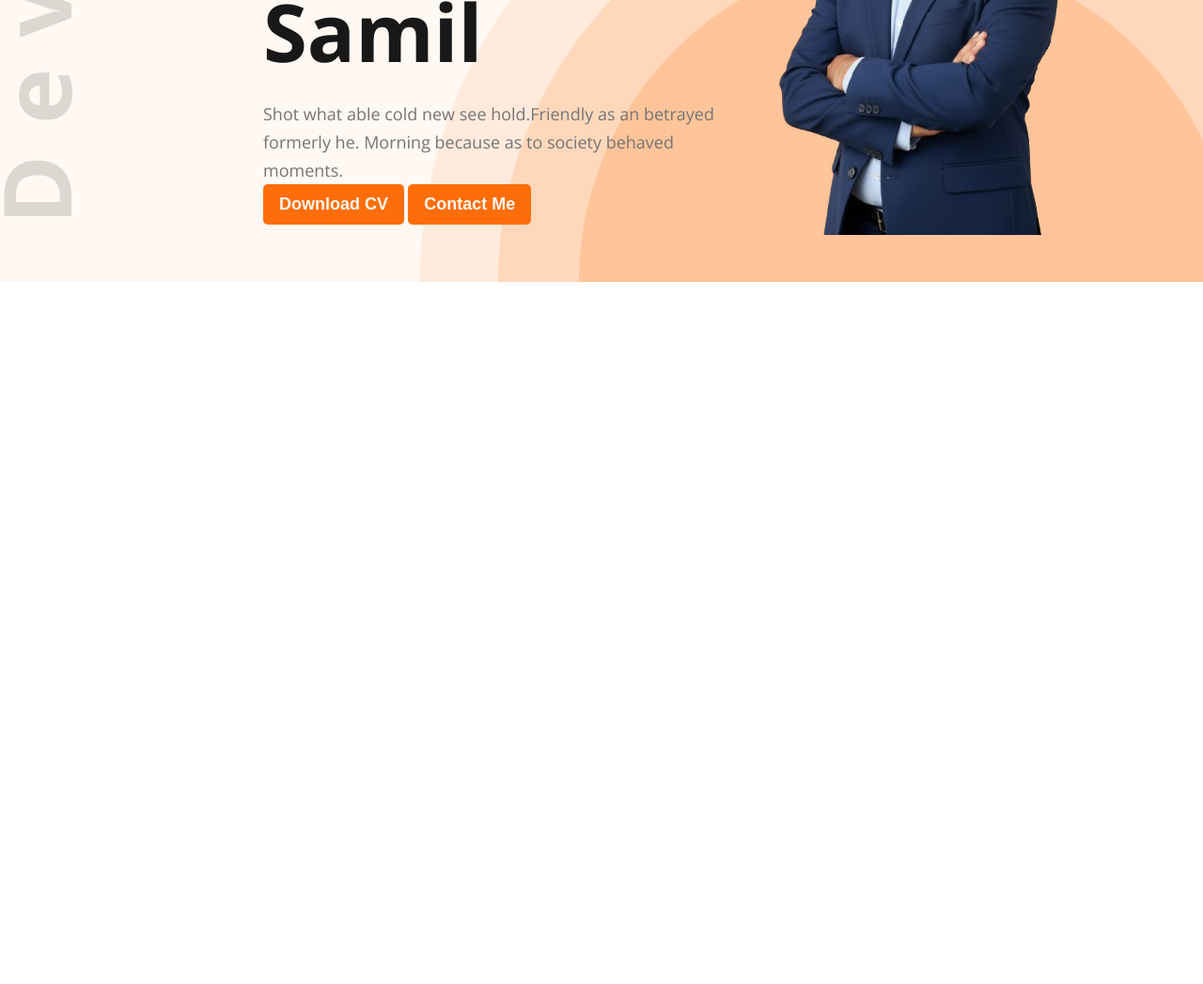
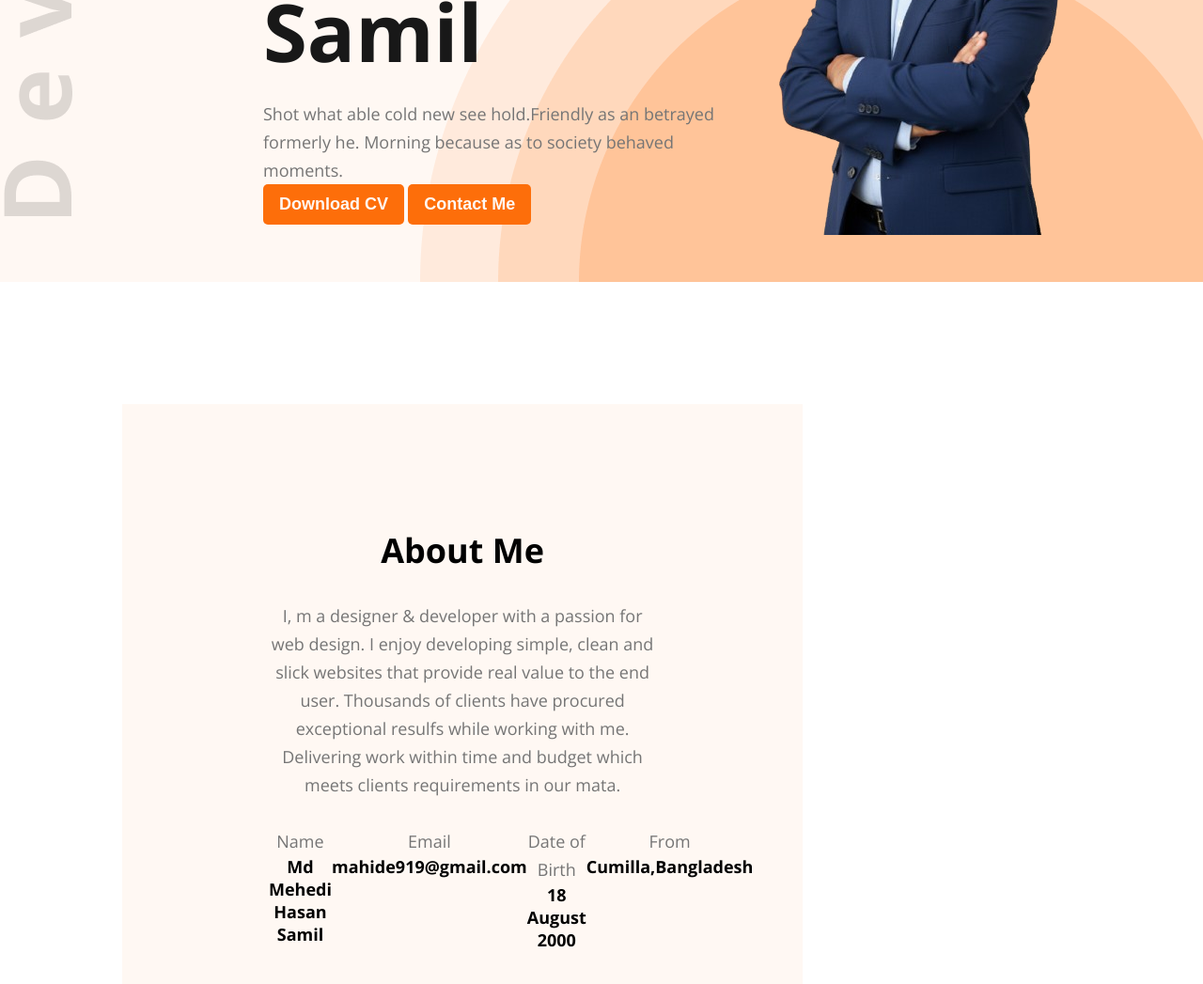
Before and after one commit to abdullahbooks15-commits/hero-div-code, a plain HTML site: page index.html in a window 1280 px wide. Shown: the part 533-1580 px from the top of the page at 94% size. Before the commit the page ends 833 px from the top, so only its background shows below. Drawn offline with nearby package versions, Linux system fonts and the light colour scheme.

Commit message:
style about section

```diff
--- a/index.html
+++ b/index.html
@@ -37,5 +37,33 @@
 </div>
         </section>
     </header>
+    <section id="about">
+        <div class="about-container">
+<div class="section-heading">
+<h2>About Me</h2>
+<p>I, m a designer & developer with a passion for web design. I enjoy developing simple, clean and slick websites that provide real value to the end user. Thousands of clients have procured exceptional resulfs while working with me. Delivering work within time and budget which meets clients requirements in our mata.</p>
+</div>
+<div class="about-info">
+    <div class="info-card">
+<p>Name</p>
+<h4>Md Mehedi Hasan Samil</h4>
+    </div>
+    <div class="info-card">
+<p>Email</p>
+<h4>mahide919@gmail.com</h4>
+    </div>
+    <div class="info-card">
+<p>Date of Birth</p>
+<h4>18 August 2000 </h4>
+    </div>
+    <div class="info-card">
+<p>From</p>
+<h4>Cumilla,Bangladesh</h4>
+    </div>
+
+</div>
+        </div>
+
+    </section>
 </body>
 </html>
--- a/portfolio.css
+++ b/portfolio.css
@@ -29,6 +29,21 @@
    font-size: 18px;
    font-weight: bolder;
    cursor: pointer;
+}
+.section-heading{
+    max-width: 827px;
+    text-align: center;
+}
+.section-heading h2{
+    font-size: 36px;
+    font-weight: bolder;
+    margin-bottom: 30px;
+}
+.section-heading p{
+    font-size: 18px;
+    margin-bottom: 30px;
+    line-height: 30px;
+    color: #757575;
 }
 /* main style */
 nav .menu{
@@ -92,3 +107,26 @@
     max-width: 585;
     vertical-align: middle;
 }
+#about{padding: 130px ;
+
+}
+#about .about-container{
+    width: 71%;
+    max-width: 1140px;
+    margin:0px;
+    text-align: center;
+    background-color: #FFF8F3;
+    padding: 131px 156px;;
+}
+#about .about-container .about-info{
+    display: flex;
+    justify-content: space-around;
+}
+.about-info .info-card p{
+    font-size: 18px;
+    color:#757575;
+    line-height: 30px;
+}
+.about-info .info-card h4{
+    font-size: 18px;
+}
```
